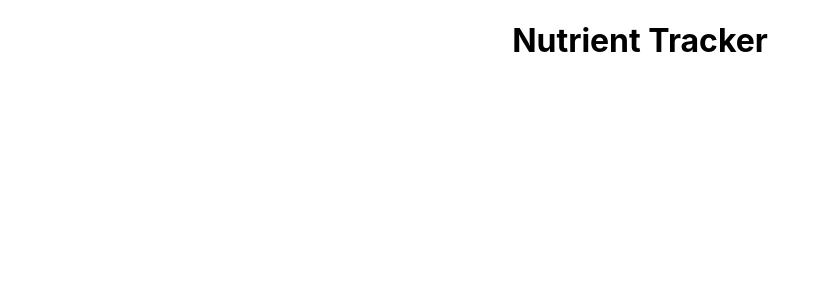
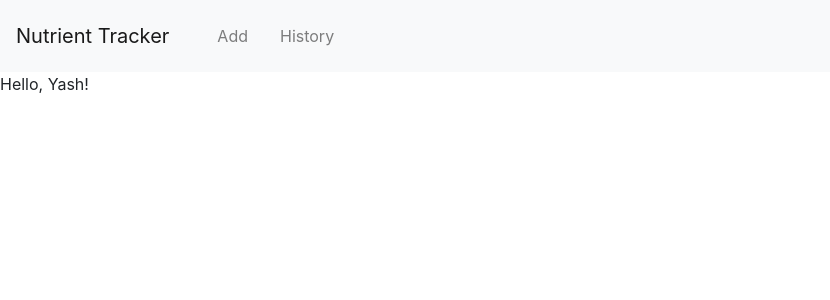
Before and after one commit to rohatgiy/nutrienttracker-frontend, a React (Create React App) app: page / in a window 1280 px wide. Shown: the top 300 px of the page, without its empty margins (0-830 px from the left). Built offline with nearby package versions, Linux system fonts and the light colour scheme.

Commit message:
Started building Navbar

```diff
--- a/package.json
+++ b/package.json
@@ -9,6 +9,7 @@
     "fetch": "^1.1.0",
     "react": "^16.13.1",
     "react-dom": "^16.13.1",
+    "react-router-dom": "^5.2.0",
     "react-scripts": "3.4.2"
   },
   "proxy": "http://localhost:9000",
--- a/public/index.html
+++ b/public/index.html
@@ -4,6 +4,9 @@
     <meta charset="utf-8" />
     <link rel="icon" href="%PUBLIC_URL%/favicon.ico" />
     <meta name="viewport" content="width=device-width, initial-scale=1" />
+    <link rel="stylesheet" href="https://maxcdn.bootstrapcdn.com/bootstrap/4.0.0/css/bootstrap.min.css"
+    integrity="sha384-Gn5384xqQ1aoWXA+058RXPxPg6fy4IWvTNh0E263XmFcJlSAwiGgFAW/dAiS6JXm"
+    crossorigin="anonymous">
     <meta name="theme-color" content="#000000" />
     <meta
       name="description"
--- a/src/App.js
+++ b/src/App.js
@@ -1,13 +1,20 @@
-import React from 'react';
-import './App.css';
+import React, {Component} from 'react'
 
-function App ()
+import './App.css'
+
+import Navbar from "./components/Navbar"
+
+
+class App extends Component
 {
-  return (
-    <div className="App">
-      <h1>Nutrient Tracker</h1>
+  render ()
+  {
+    return (
+    <div>
+      <Navbar />
     </div>
-  )
+    )
+  }
 }
 
 
--- /dev/null
+++ b/src/components/Add.js
@@ -0,0 +1,15 @@
+import React, {Component} from "react"
+
+class Add extends Component
+{
+    render ()
+    {
+        return(
+            <div>
+                Add
+            </div>
+        )
+    }
+}
+
+export default Add
--- /dev/null
+++ b/src/components/History.js
@@ -0,0 +1,14 @@
+import React, {Component} from "react"
+
+class History extends Component {
+    render()
+    {
+        return (
+            <div>
+                <p>History</p>
+            </div>
+        )
+    }
+}
+
+export default History
--- /dev/null
+++ b/src/components/Home.js
@@ -0,0 +1,19 @@
+import React, {Component} from "react"
+
+class Home extends Component {
+    constructor(props)
+    {
+        super(props);
+    }
+
+    render ()
+    {
+        return (
+            <div>
+                <p>Hello, {this.props.name}!</p>
+            </div>
+        )
+    }
+}
+
+export default Home
--- /dev/null
+++ b/src/components/Navbar.js
@@ -0,0 +1,49 @@
+import React from "react"
+import {
+    BrowserRouter as Router,
+    Switch,
+    Route,
+    Link
+} from "react-router-dom"
+import History from "./History"
+import Home from "./Home"
+import Add from "./Add"
+
+function Navbar()
+{
+    return (
+        <Router>
+        <nav class="navbar navbar-expand-lg navbar-light bg-light">
+            <a class="navbar-brand"><Link class="navbar-brand" to="/">Nutrient Tracker</Link></a>
+            <button class="navbar-toggler" type="button" data-toggle="collapse" data-target="#navbarSupportedContent" aria-controls="navbarSupportedContent" aria-expanded="false" aria-label="Toggle navigation">
+                <span class="navbar-toggler-icon"></span>
+            </button>
+
+            <div class="collapse navbar-collapse" id="navbarSupportedContent">
+                <ul class="navbar-nav mr-auto">
+                <li class="nav-item">
+                    <a class="nav-link"><Link class="nav-link" to="/add">Add</Link></a>
+                </li>
+                <li class="nav-item">
+                    <a class="nav-link"><Link class="nav-link" to="/history">History</Link></a>
+                </li>
+                </ul>
+            </div>
+        </nav>
+
+        <Switch>
+          <Route path="/history">
+            <History />
+          </Route>
+          <Route path="/add">
+            <Add />
+          </Route>
+          <Route path="/">
+            <Home name="Yash"/>
+          </Route>
+        </Switch>
+        </Router>
+    )
+}
+
+export default Navbar
```
Also changed, not shown: src/components/Test.js (added, +10 -0 lines), 1 other file (tests, documents, lock files or other folders).
